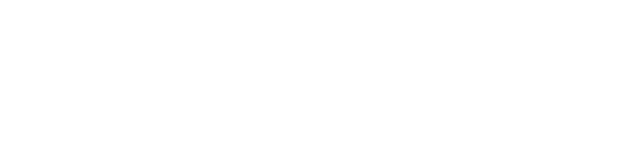
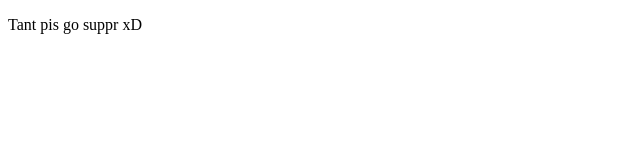
Before and after one commit to xsims77/git-initiation, a plain HTML site: page index.html in a window 1280 px wide. Shown: the whole page, without its empty margins (0-640 px from the left). Drawn offline with Linux system fonts and the light colour scheme.

Commit message:
romain update

```diff
--- a/index.html
+++ b/index.html
@@ -8,6 +8,6 @@
     <title>Document</title>
 </head>
 <body>
-
+    <p>Tant pis go suppr xD</p>
 </body>
 </html>
```
